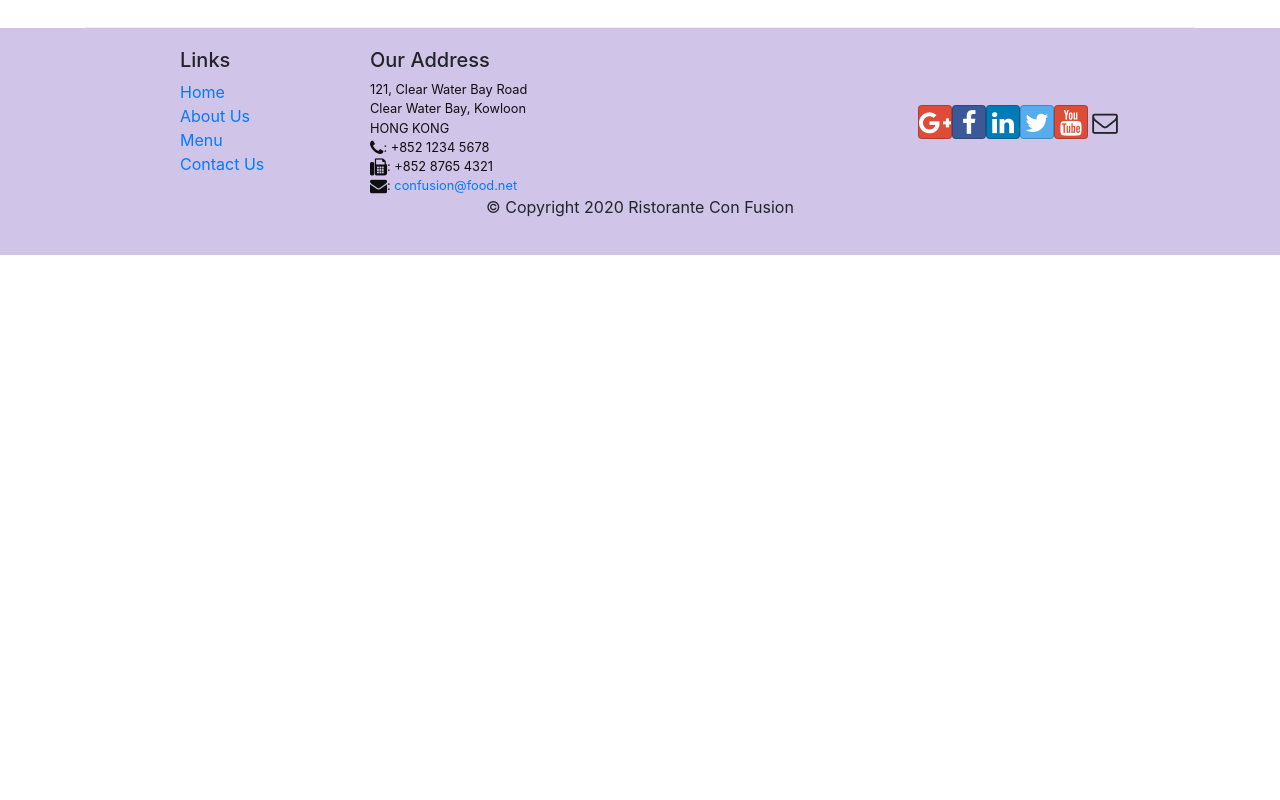
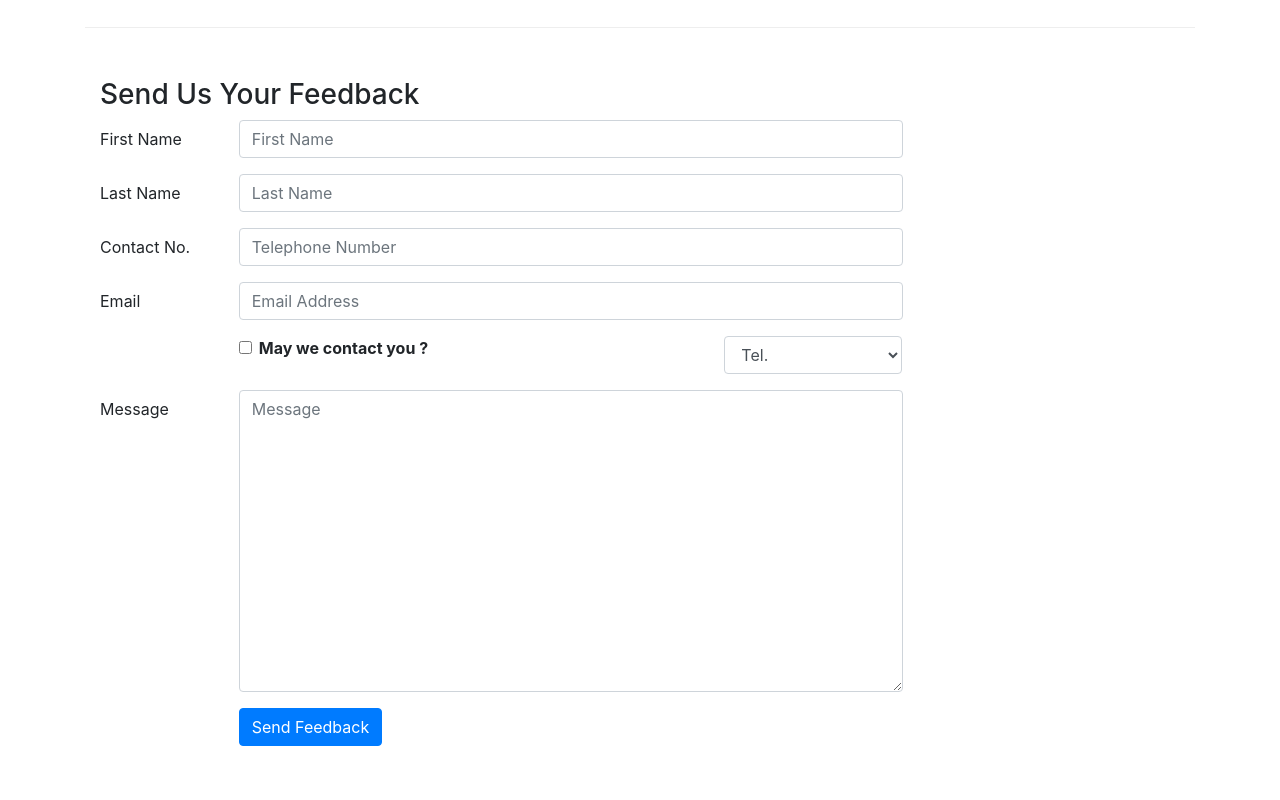
Before and after one commit to lahirue/react-apps, a React (Create React App) app: page /contactus in a window 1280 px wide. Shown: the part 820-1620 px from the top of the page. Before the commit the page ends 1075 px from the top, so only its background shows below. Built offline with nearby package versions, Linux system fonts and the light colour scheme.

Commit message:
controlled forms

```diff
--- a/src/components/ContactComponent.js
+++ b/src/components/ContactComponent.js
@@ -1,8 +1,40 @@
-import React from 'react';
-import {Breadcrumb,BreadcrumbItem} from 'reactstrap';
+import React, { Component } from 'react';
+import {Breadcrumb,BreadcrumbItem, Button, Form, FormGroup, Label, Input, Col, Tag} from 'reactstrap';
 import {Link} from 'react-router-dom';
 
-function ContactComponent(props) {
+class Contact extends Component {
+    constructor (props) {
+        super(props);
+        this.state = {
+            firstName : '',
+            lastName : '',
+            telnum : '',
+            email : '',
+            agree : false,
+            contactType : 'Tel.',
+            message : ''
+        }
+        this.handleSubmit = this.handleSubmit.bind(this);
+        this.handleInputChange = this.handleInputChange.bind(this);
+
+    }
+
+    handleInputChange (event) {
+        const target = event.target;
+        const value = target.type === 'checkbox' ?  target.checked : target.value;
+        const name = target.name;
+        this.setState({
+            [name] : value
+        })
+    }
+
+    handleSubmit (event) {
+        console.log("Current State : " + JSON.stringify(this.state));
+        alert("The current state" + JSON.stringify(this.state));
+        event.preventDefault();
+    }
+
+    render () {
         return(
             <div className="container">
                    <div className="row" >
@@ -43,8 +75,86 @@
                         </div>
                     </div>
                 </div>
+                <div className="row row-content">
+                    <div className="col-12">
+                        <h3>Send Us Your Feedback</h3>
+                    </div>
+
+                    <div className="col-12 col-md-9">
+                        <Form onSubmit={this.handleSubmit}>
+                            <FormGroup row>
+                                <Label htmlFor="firstName" md={2} >First Name</Label>
+                                <Col md={10}>
+                                    <Input type="text" id="firstName" name="firstName"
+                                     placeholder="First Name" value={this.state.firstName}
+                                     onChange={this.handleInputChange}/>
+                                </Col>
+                            </FormGroup>
+
+                            <FormGroup row>
+                                <Label htmlFor="lastName" md={2} >Last Name</Label>
+                                <Col md={10}>
+                                    <Input type="text" id="lastName" name="lastName"
+                                     placeholder="Last Name" value={this.state.lastName} onChange={this.handleInputChange} />
+                                </Col>
+                            </FormGroup>
+
+                            <FormGroup row>
+                                <Label htmlFor="telnum" md={2} >Contact No.</Label>
+                                <Col md={10}>
+                                    <Input type="tel" id="telnum" name="telnum"
+                                     placeholder="Telephone Number" value={this.state.telnum} onChange={this.handleInputChange}/>
+                                </Col>
+                            </FormGroup>
+
+                            <FormGroup row>
+                                <Label htmlFor="email" md={2} >Email</Label>
+                                <Col md={10}>
+                                    <Input type="email" id="email" name="email"
+                                     placeholder="Email Address" value={this.state.email} onChange={this.handleInputChange} />
+                                </Col>
+                            </FormGroup>
+
+                            <FormGroup row>
+                                <Col md={{size:6, offset:2}}>
+                                    <FormGroup check>
+                                        <Label check>
+                                            <Input type="checkbox" name="agree" checked={this.state.agree} onChange={this.handleInputChange}/> {' '}
+                                            <strong> May we contact you ? </strong>
+                                        </Label>
+                                    </FormGroup>
+                                </Col>
+
+                                <Col md={{size:3, offset:1}}>
+                                    <Input type="select" name="contactType" value={this.state.contactType} onChange={this.handleInputChange}>
+                                        <option>Tel.</option>
+                                        <option>Email</option>
+                                    </Input>
+                                </Col>
+                            </FormGroup>
+                            <FormGroup row>
+                                <Label htmlFor="message" md={2} >Message</Label>
+                                <Col md={10}>
+                                    <Input type="textarea" id="message" name="message"
+                                     rows ="12"
+                                     placeholder="Message" value={this.state.message} onChange={this.handleInputChange}/>
+                                </Col>
+                            </FormGroup>
+                            <FormGroup row>
+                                <Col md={{size:10,offset:2}}>
+                                    <Button type="submit" color="primary">
+                                        Send Feedback
+                                    </Button>
+                                </Col>
+                            </FormGroup>
+
+                        </Form>
+                    </div>
+                </div>
             </div>
         );
     }
 
-export default ContactComponent;
+}
+
+export default Contact;
```
Lines whose indentation alone changed are shown as unchanged.
